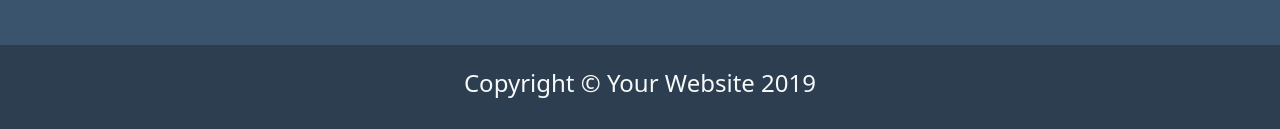
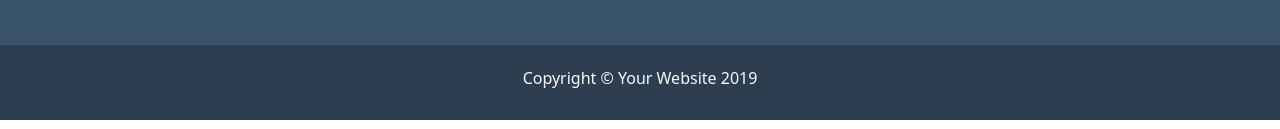
Before and after one commit to alessandrosaladino-tech/html-css-bootstrap-freelancer, a plain HTML site: page index.html in a window 1280 px wide. Shown: the part 2477-2606 px from the top of the page. Drawn offline with nearby package versions, Linux system fonts and the light colour scheme.

Commit message:
Add
change h4 in h6 in bottom footer

```diff
--- a/index.html
+++ b/index.html
@@ -237,7 +237,7 @@
         </div>
 
         <div class="ft_bot text-center py-4 text-light">
-            <h4>Copyright &copy; Your Website 2019</h4>
+            <h6>Copyright &copy; Your Website 2019</h6>
         </div>
     </footer>
     <!--End footer-->
```
